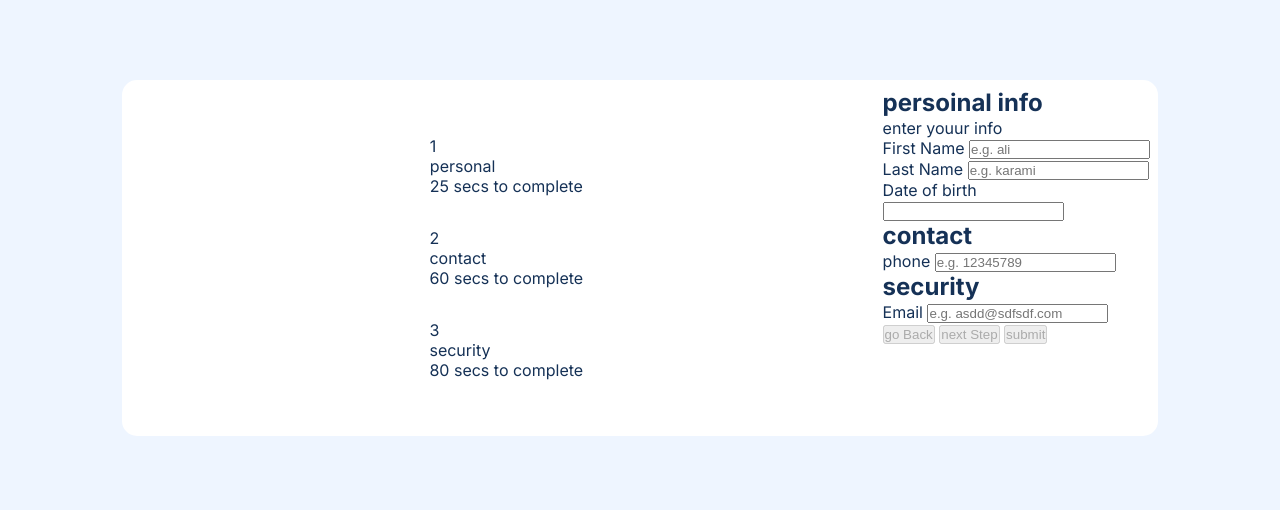
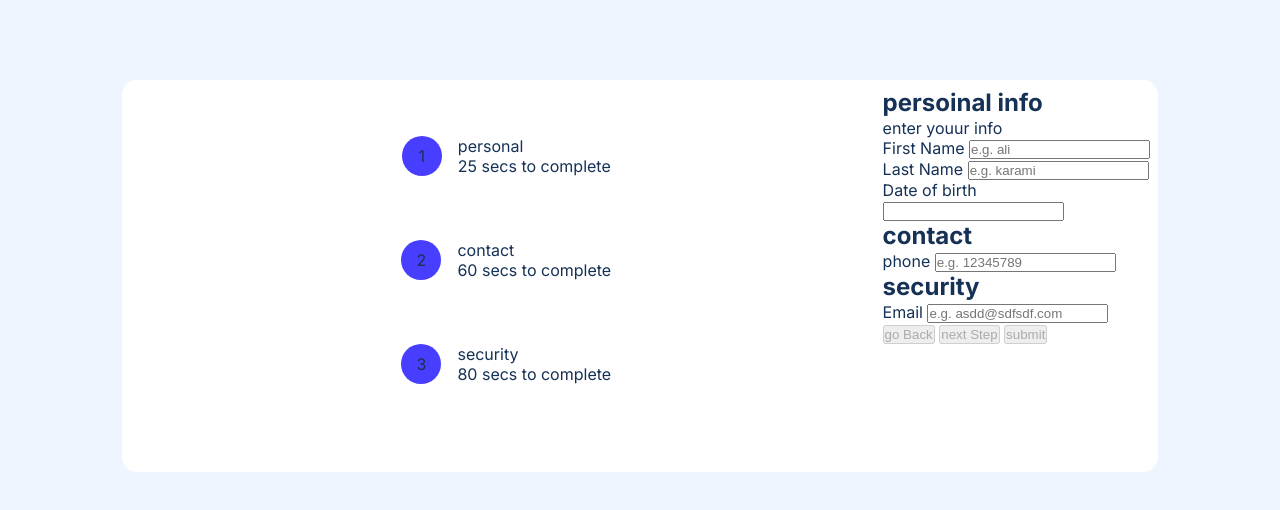
Before and after one commit to Code-Coterie-Team/multi-step-login, a plain HTML site: page index.html in a window 1280 px wide. Drawn offline with Linux system fonts and the light colour scheme.

Commit message:
add style to steps

```diff
--- a/style.css
+++ b/style.css
@@ -81,6 +81,26 @@ img{
     gap: 2em;
 }
 
+.progress ul.progress-steps li{
+    position: relative;
+    display: flex;
+    align-items: flex-start;
+    margin-bottom: 2em;
+}
+
+.progress ul.progress-steps li > span{
+    position: relative;
+    width: 40px;
+    height: 40px;
+    font-size: var(--main-color);
+    display: flex;
+    align-items: center;
+    justify-content: center;
+    margin-right: 1em;
+    border-radius: 50%;
+    background-color: var(--main-color);
+    z-index: 1;
+}
 
 
 
```
